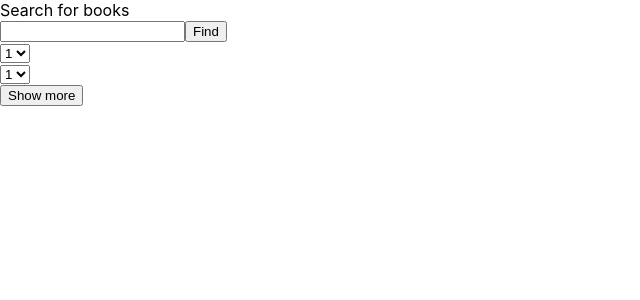
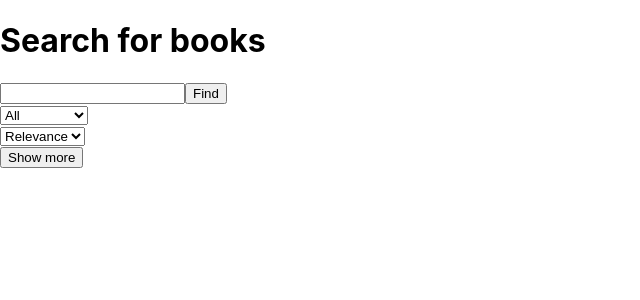
Before and after one commit to TonyBNK/book_search, a React (Create React App) app: page / in a window 1280 px wide. Shown: the top 300 px of the page, without its empty margins (0-640 px from the left). Built offline with nearby package versions, Linux system fonts and the light colour scheme.

Commit message:
4. Made sorting functional.

```diff
--- a/src/api/api.ts
+++ b/src/api/api.ts
@@ -2,14 +2,15 @@ import axios from "axios";
 
 const key = 'key=AIzaSyCp-HBFILbM8aF8n9Gne5SOThUHxgzuyrE';
 const portionSize = 'maxResults=30';
-const projection = 'projection=lite';
+const printType = 'printType=books';
+
 const axiosInst = axios.create({
     baseURL: `https://www.googleapis.com/books/v1/volumes`,
 });
 
 export const searchAPI = {
-    getBooks: (bookTitle: string, page: number) => {
+    getBooks: (bookTitle: string, page: number, orderBy: string) => {
         return axiosInst
-            .get(`?${key}&q=${bookTitle}&startIndex=${page}&${portionSize}&${projection}`);
+            .get(`?${key}&q=${bookTitle}&startIndex=${page}&${portionSize}&${printType}&orderBy=${orderBy}`);
     },
 };
--- a/src/bll/booksReducer.tsx
+++ b/src/bll/booksReducer.tsx
@@ -10,17 +10,19 @@ export type BookType = {
     authors: string[]
 }
 
-type BooksStateType = {
+export type BooksStateType = {
     searchStr: string
     books: Array<BookType>
     isFetching: boolean
     totalCount: Nullable<number>
     currentPage: number
+    sorting: string
 }
 export type BooksActionsType =
     ReturnType<typeof setBooks>
-    | ReturnType<typeof setFetching>;
-export type ShowMoreBooksType = (bookTitle: string, page: number, cleanUp: boolean) =>
+    | ReturnType<typeof setFetching>
+    | ReturnType<typeof setSorting>;
+export type ShowMoreBooksType = (bookTitle: string, page: number, cleanUp: boolean, sorting: string) =>
     (dispatch: (action: BooksActionsType) => void) => void
 
 
@@ -39,16 +41,21 @@ export const setFetching = (fetching: boolean) => ({
     type: 'SET-FETCHING',
     fetching
 } as const);
+export const setSorting = (sorting: string) => ({
+    type: 'SET-SORTING',
+    sorting
+} as const);
 
 export const showBooks: ShowMoreBooksType = (
     bookTitle,
     page,
-    cleanUp
+    cleanUp,
+    sorting
 ) => {
     return (dispatch) => {
         dispatch(setFetching(true));
         searchAPI
-            .getBooks(bookTitle, page)
+            .getBooks(bookTitle, page, sorting)
             .then(response => {
                 console.log(response);
                 dispatch(setFetching(false));
@@ -80,7 +87,8 @@ const initialState: BooksStateType = {
     books: [],
     isFetching: false,
     totalCount: null,
-    currentPage: 0
+    currentPage: 0,
+    sorting: 'relevance'
 };
 
 export const booksReducer = (state = initialState, action: BooksActionsType):
@@ -101,6 +109,11 @@ export const booksReducer = (state = initialState, action: BooksActionsType):
                 ...state,
                 isFetching: action.fetching
             };
+        case "SET-SORTING":
+            return {
+                ...state,
+                sorting: action.sorting
+            }
         default:
             return state;
     }
--- a/src/components/more-results/MoreResults.tsx
+++ b/src/components/more-results/MoreResults.tsx
@@ -1,21 +1,23 @@
 import c from "./MoreResults.module.scss";
 import React from "react";
 import {useDispatch, useSelector} from "react-redux";
-import {showBooks} from "../../bll/booksReducer";
+import {BooksStateType, showBooks} from "../../bll/booksReducer";
 import {RootStateType} from "../../bll/store";
 
 
 export const MoreResults = () => {
-    const searchStr = useSelector<RootStateType, string>(
-        state => state.books.searchStr
+    const {
+        searchStr,
+        currentPage,
+        sorting
+    } = useSelector<RootStateType, BooksStateType>(
+        state => state.books
     );
-    const currentPage = useSelector<RootStateType, number>(
-        state => state.books.currentPage
-    );
+
     const dispatch = useDispatch();
 
     const showMore = () => {
-        dispatch(showBooks(searchStr, currentPage + 30, false));
+        dispatch(showBooks(searchStr, currentPage + 30, false, sorting));
     }
 
     return (
--- a/src/components/search/Search.tsx
+++ b/src/components/search/Search.tsx
@@ -1,24 +1,30 @@
 import React, {ChangeEvent, useState} from "react";
 import c from './Search.module.scss';
-import {useDispatch} from "react-redux";
+import {useDispatch, useSelector} from "react-redux";
 import {showBooks} from "../../bll/booksReducer";
+import {CategoriesFilter} from "./categories-filter/CategoriesFilter";
+import {SortingFilter} from "./sorting-filter/SortingFilter";
+import {RootStateType} from "../../bll/store";
 
 
 export const Search = () => {
     const [bookTitle, setBookTitle] = useState('');
+    const sorting = useSelector<RootStateType, string>(
+        state => state.books.sorting
+    )
     const dispatch = useDispatch();
 
     const onChangeHandler = (e: ChangeEvent<HTMLInputElement>) => {
         setBookTitle(e.currentTarget.value)
     }
     const findBooks = () => {
-        dispatch(showBooks(bookTitle, 0, true));
+        dispatch(showBooks(bookTitle, 0, true, sorting));
         setBookTitle('');
     }
 
-    return(
+    return (
         <div className={c.search}>
-            Search for books
+            <h1>Search for books</h1>
             <div className={c.searchContainer}>
                 <input
                     type="text"
@@ -27,20 +33,8 @@ export const Search = () => {
                 />
                 <button onClick={findBooks}>Find</button>
             </div>
-            <div className={c.categoriesFilter}>
-                <select name="" id="">
-                    <option value="">1</option>
-                    <option value="">2</option>
-                    <option value="">3</option>
-                </select>
-            </div>
-            <div className={c.sortingFilter}>
-                <select name="" id="">
-                    <option value="">1</option>
-                    <option value="">2</option>
-                    <option value="">3</option>
-                </select>
-            </div>
+            <CategoriesFilter/>
+            <SortingFilter/>
         </div>
     )
 }
--- /dev/null
+++ b/src/components/search/categories-filter/CategoriesFilter.tsx
@@ -0,0 +1,19 @@
+import React from "react";
+import c from './CategoriesFilter.module.scss';
+
+
+export const CategoriesFilter = () => {
+    return(
+        <div className={c.categoriesFilter}>
+            <select name="" id="">
+                <option value="all">All</option>
+                <option value="art">Art</option>
+                <option value="biography">Biography</option>
+                <option value="computers">Computers</option>
+                <option value="history">History</option>
+                <option value="medical">Medical</option>
+                <option value="poetry">Poetry</option>
+            </select>
+        </div>
+    )
+}
--- /dev/null
+++ b/src/components/search/sorting-filter/SortingFilter.tsx
@@ -0,0 +1,22 @@
+import React, {ChangeEvent, useEffect} from "react";
+import c from './SortingFilter.module.scss';
+import {setSorting} from "../../../bll/booksReducer";
+import {useDispatch} from "react-redux";
+
+
+export const SortingFilter = () => {
+    const dispatch = useDispatch();
+
+    const onChangeHandler = (e: ChangeEvent<HTMLSelectElement>) => {
+        dispatch(setSorting(e.currentTarget.value));
+    }
+
+    return (
+        <div className={c.sortingFilter}>
+            <select onChange={onChangeHandler}>
+                <option value="relevance">Relevance</option>
+                <option value="newest">Newest</option>
+            </select>
+        </div>
+    )
+}
```
Also changed, not shown: src/components/search/categories-filter/CategoriesFilter.module.scss (added), src/components/search/sorting-filter/SortingFilter.module.scss (added).
